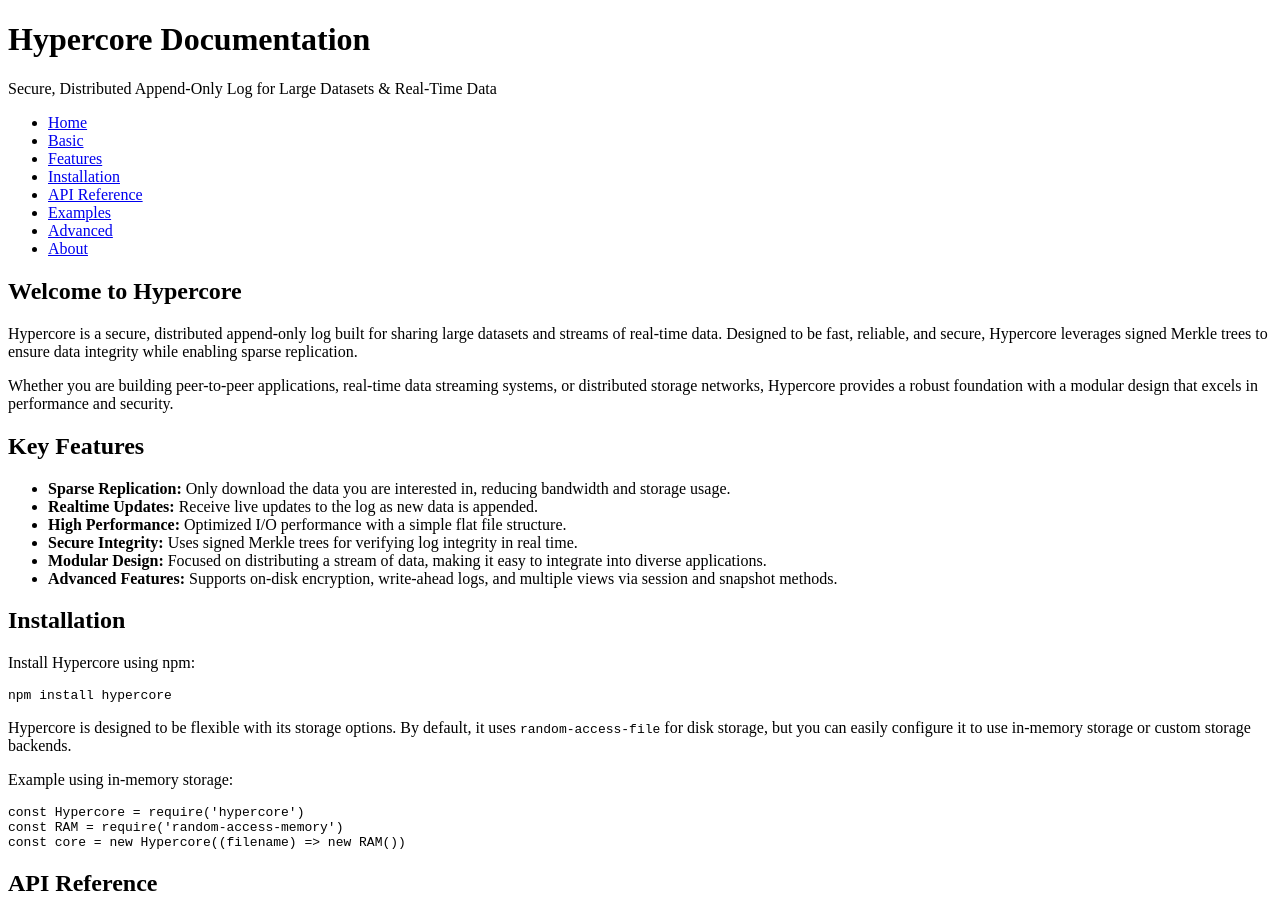
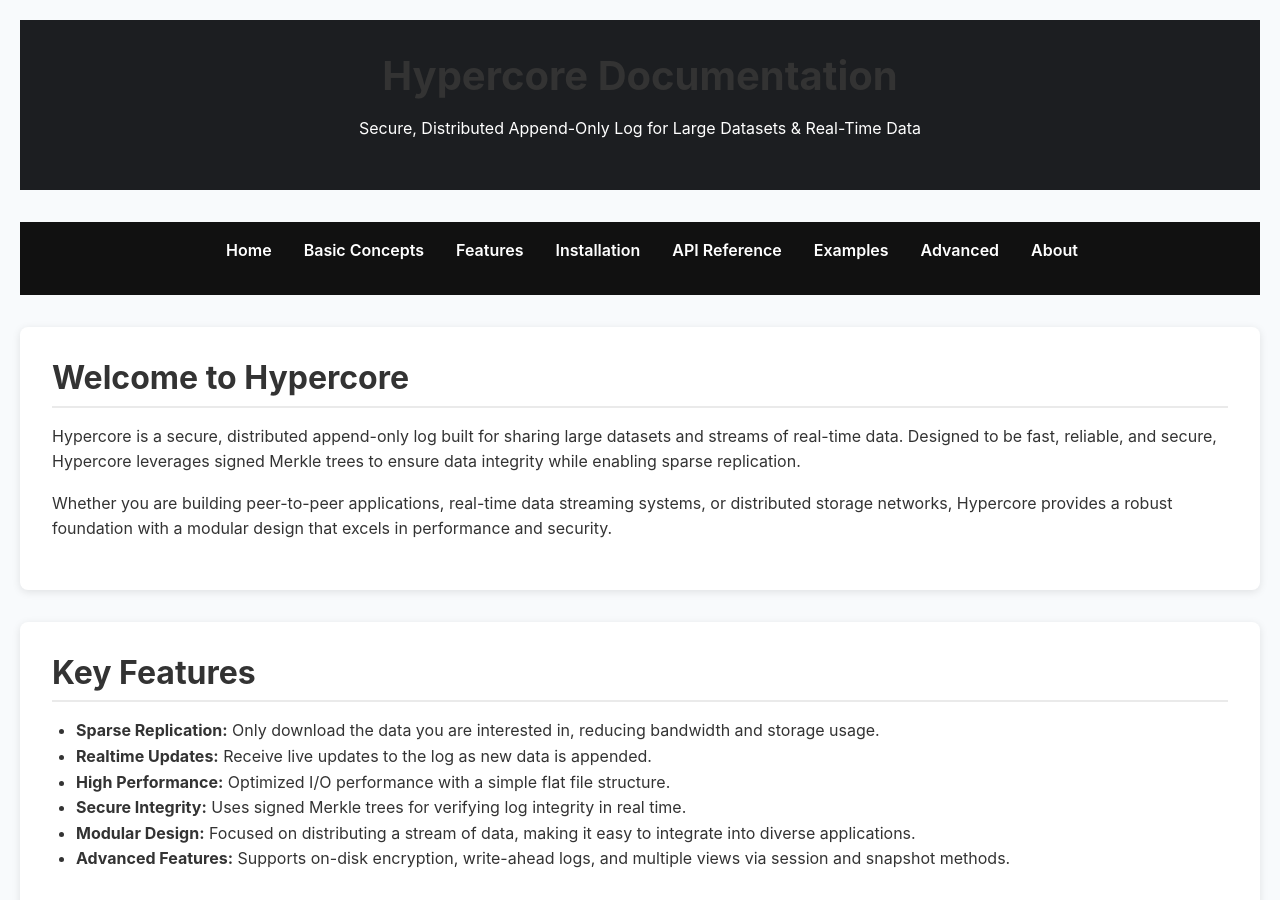
Before and after one commit to SolutionsAsService/LearnHypercore, a plain HTML site: page features.html in a window 1280 px wide. Shown: the top 900 px of the page. Drawn offline with Linux system fonts and the light colour scheme.

Commit message:
Update and rename index.html to features.html

```diff
--- a/index.html
+++ b/features.html
@@ -4,6 +4,7 @@
   <meta charset="UTF-8">
   <title>Hypercore Documentation</title>
   <meta name="viewport" content="width=device-width, initial-scale=1.0">
+  <link rel="stylesheet" href="styles.css">
 
 </head>
 <body>
@@ -14,14 +15,14 @@
 
   <nav>
     <ul>
-      <li><a href="#home">Home</a></li>
-      <li><a href="#basic">Basic</a></li>
-      <li><a href="#features">Features</a></li>
-      <li><a href="#installation">Installation</a></li>
-      <li><a href="#api">API Reference</a></li>
-      <li><a href="#examples">Examples</a></li>
-      <li><a href="#advanced">Advanced</a></li>
-      <li><a href="#about">About</a></li>
+      <li><a href="index.html">Home</a></li>
+      <li><a href="basic.html">Basic Concepts</a></li>
+      <li><a href="features.html">Features</a></li>
+      <li><a href="installation.html">Installation</a></li>
+      <li><a href="api.html">API Reference</a></li>
+      <li><a href="examples.html">Examples</a></li>
+      <li><a href="advanced.html">Advanced</a></li>
+      <li><a href="about.html">About</a></li>
     </ul>
   </nav>
 
```
